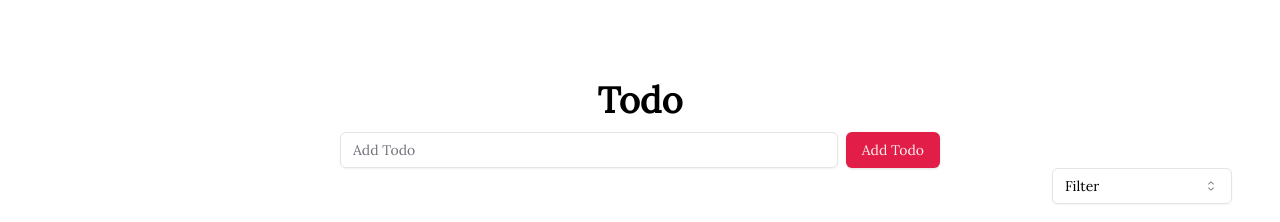
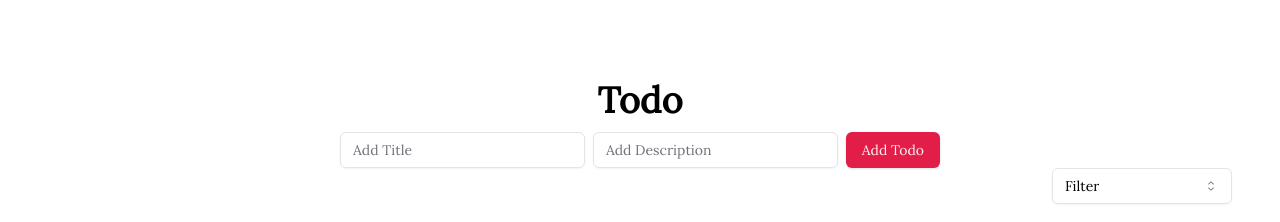
Before and after one commit to StarDust130/MindFuel, a Next.js app in the folder client/: page /todo in a window 1280 px wide. Shown: the top 222 px of the page. Built offline with nearby package versions, Linux system fonts and the light colour scheme.

Commit message:
Refactor TodoInput component to separate title and description inputs

```diff
--- a/client/src/components/screens/todo/TodoInput.tsx
+++ b/client/src/components/screens/todo/TodoInput.tsx
@@ -1,37 +1,24 @@
-// TodoInput.js
-"use client";
-
-import { useState } from "react";
 import { Button } from "@/components/ui/button";
 import { Input } from "@/components/ui/input";
-import axios from "axios";
 
-const TodoInput = () => {
-  const [todo, setTodo] = useState("");
+interface TodoInputProps {
+  todo: { title: string; description: string };
+  setTodo: (todo: { title: string; description: string }) => void;
+  handleAddTodo: () => void;
+}
 
-  const handleAddTodo = async () => {
-    if (todo.trim() === "") return;
-
-    try {
-      const response = await axios.post( `${process.env.NEXT_PUBLIC_TODO_API_URL}`, {
-        title: todo,
-      });
-      if (response.status === 201) {
-        setTodo(""); // Clear input if successfully added
-      } else {
-        console.error("Failed to add todo");
-      }
-    } catch (error) {
-      console.error("Error adding todo:", error);
-    }
-  };
-
+const TodoInput = ({ todo, setTodo, handleAddTodo }: TodoInputProps) => {
   return (
     <>
       <Input
-        placeholder="Add Todo"
-        value={todo}
-        onChange={(e) => setTodo(e.target.value)}
+        placeholder="Add Title"
+        value={todo.title}
+        onChange={(e) => setTodo({ ...todo, title: e.target.value })}
+      />
+      <Input
+        placeholder="Add Description"
+        value={todo.description}
+        onChange={(e) => setTodo({ ...todo, description: e.target.value })}
       />
       <Button onClick={handleAddTodo} variant={"default"}>
         Add Todo
--- a/client/src/components/screens/todo/TodoPage.tsx
+++ b/client/src/components/screens/todo/TodoPage.tsx
@@ -1,16 +1,47 @@
-// TodoPage.js
+"use client";
 import TodoInput from "./TodoInput"; // Separate client component
 import TodoTable from "./TodoTable"; // Server component
 import TodoFilter from "./TodoFilter"; // Server component
+import { useState } from "react";
+import axios from "axios";
 
 const TodoPage = () => {
+  const [todo, setTodo] = useState({ title: "", description: "" });
+
+  const handleAddTodo = async () => {
+    if (todo.title.trim() === "") return;
+
+    try {
+      const response = await axios.post(
+        `${process.env.NEXT_PUBLIC_TODO_API_URL}`,
+        {
+          title: todo.title,
+          description: todo.description,
+        }
+      );
+      console.log("response", response);
+
+      if (response.status === 201) {
+        setTodo({ title: "", description: "" }); // Clear input if successfully added
+      } else {
+        console.error("Failed to add todo");
+      }
+    } catch (error) {
+      console.error("Error adding todo:", error);
+    }
+  };
   return (
     <div className="flex flex-col py-20 items-center h-screen w-full px-10">
       <h1 className="text-center text-4xl font-bold">Todo</h1>
 
       {/* Add Todo Input and Button as a Client Component */}
       <div className="flex justify-center items-center w-1/2 gap-2 mt-3">
-        <TodoInput /> {/* Client Component */}
+        <TodoInput
+          todo={todo}
+          setTodo={setTodo}
+          handleAddTodo={handleAddTodo}
+        />{" "}
+        {/* Client Component */}
       </div>
 
       <div className="flex items-center justify-end w-full">
```
